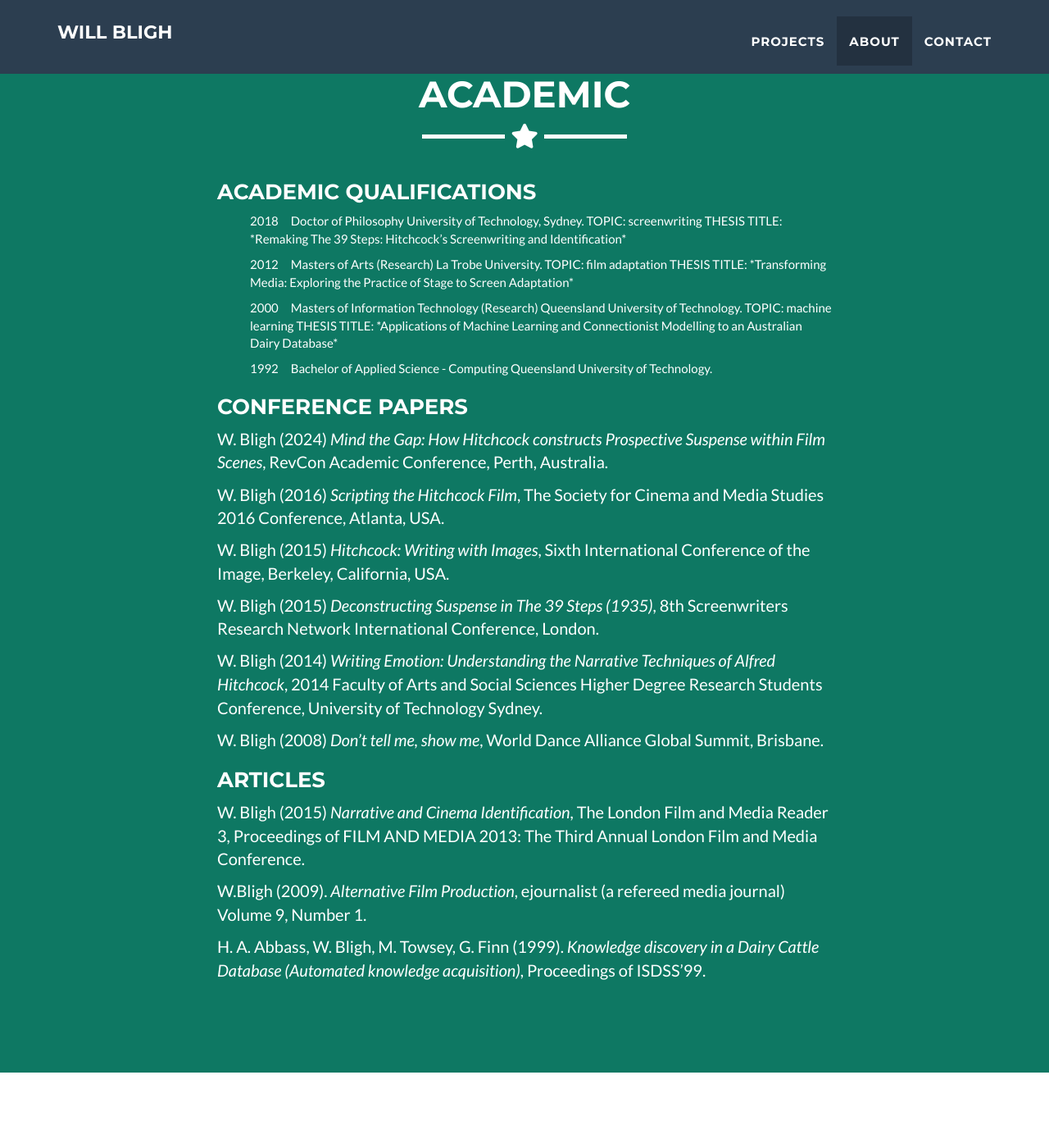
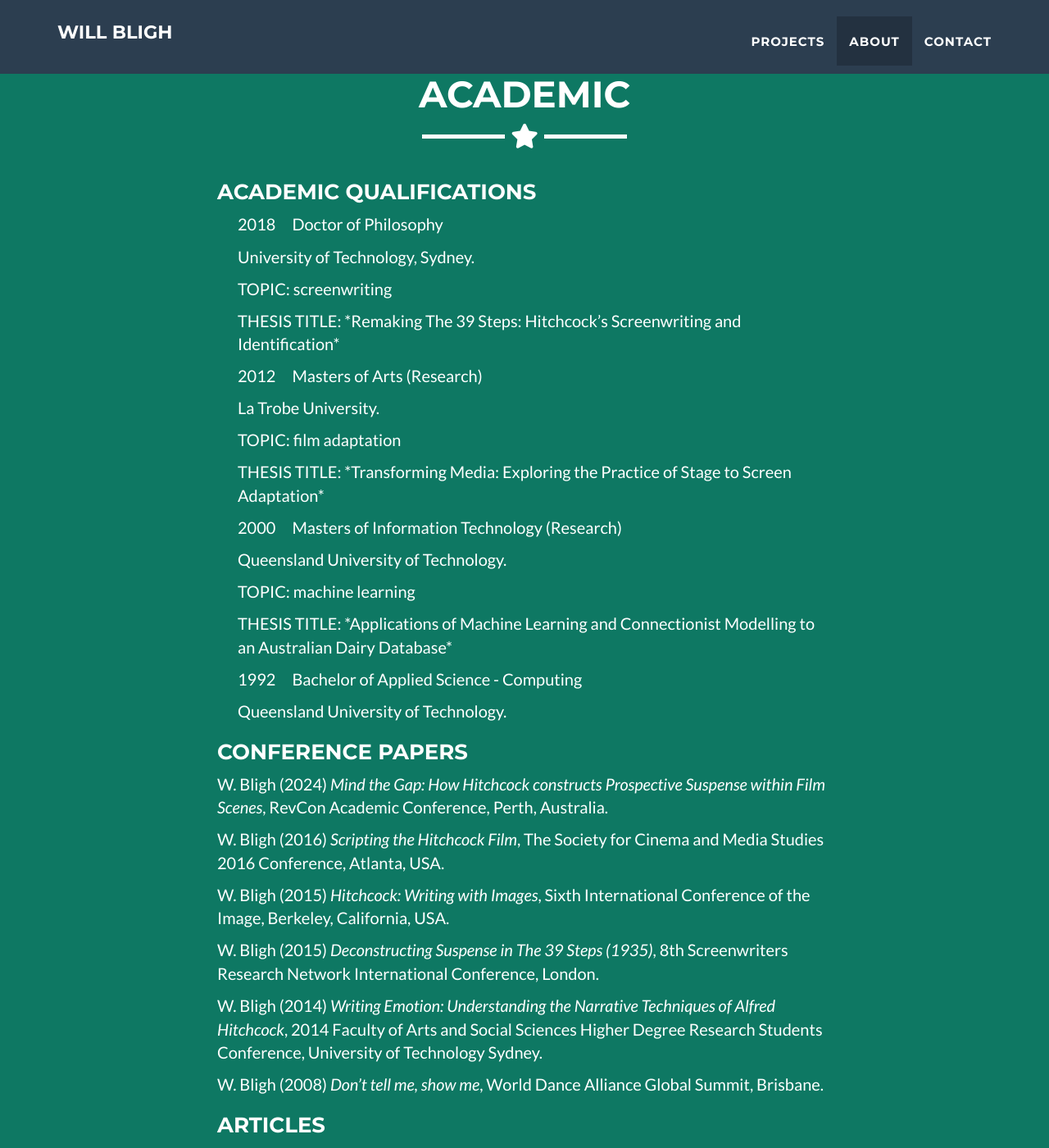
Before and after one commit to willbligh/willbligh.github.io, a Jekyll site: the page built from _posts/2014-07-18-project-1.markdown, in a window 1280 px wide and 1400 px high, scrolled down 2351 px. Shown: the whole window at 82% size. Built offline with Jekyll 4.4.1, drawn with Linux system fonts in a browser that asks for light colours; part of the change alters nothing that is shown.

Commit message:
Update academic.md

```diff
--- a/_includes/docs/academic.md
+++ b/_includes/docs/academic.md
@@ -1,25 +1,23 @@
 
 ### Academic Qualifications
 
-<ul class="no-bullets"><li>2018&emsp;Doctor of Philosophy
- 				University of Technology, Sydney.
-				TOPIC: screenwriting
-				THESIS TITLE: *Remaking The 39 Steps: Hitchcock’s Screenwriting and Identification*
+<p style="margin-left: 25px;">2018&emsp;Doctor of Philosophy</p>
+<p style="margin-left: 25px;">University of Technology, Sydney.</p>
+<p style="margin-left: 25px;">TOPIC: screenwriting</p>
+<p style="margin-left: 25px;">THESIS TITLE: *Remaking The 39 Steps: Hitchcock’s Screenwriting and Identification*</p>
 
-</li><li>2012&emsp;Masters of Arts (Research)
- 				La Trobe University.
-				TOPIC: film adaptation
-				THESIS TITLE: *Transforming Media: Exploring the Practice of Stage to Screen Adaptation*
+<p style="margin-left: 25px;">2012&emsp;Masters of Arts (Research)</p>
+<p style="margin-left: 25px;">La Trobe University.</p>
+<p style="margin-left: 25px;">TOPIC: film adaptation</p>
+<p style="margin-left: 25px;">THESIS TITLE: *Transforming Media: Exploring the Practice of Stage to Screen Adaptation*</p>
 
-</li><li>2000&emsp;Masters of Information Technology (Research)
- 				Queensland University of Technology.
-				TOPIC: machine learning
-				THESIS TITLE: *Applications of Machine Learning and Connectionist Modelling to an Australian Dairy Database*
+<p style="margin-left: 25px;">2000&emsp;Masters of Information Technology (Research)</p>
+<p style="margin-left: 25px;">Queensland University of Technology.</p>
+<p style="margin-left: 25px;">TOPIC: machine learning</p>
+<p style="margin-left: 25px;">THESIS TITLE: *Applications of Machine Learning and Connectionist Modelling to an Australian Dairy Database*</p>
 
-</li><li>1992&emsp;Bachelor of Applied Science - Computing
- 				Queensland University of Technology.
-</li></ul>
-
+<p style="margin-left: 25px;">1992&emsp;Bachelor of Applied Science - Computing</p>
+<p style="margin-left: 25px;">Queensland University of Technology.</p>
 
 ### Conference Papers
 
```
